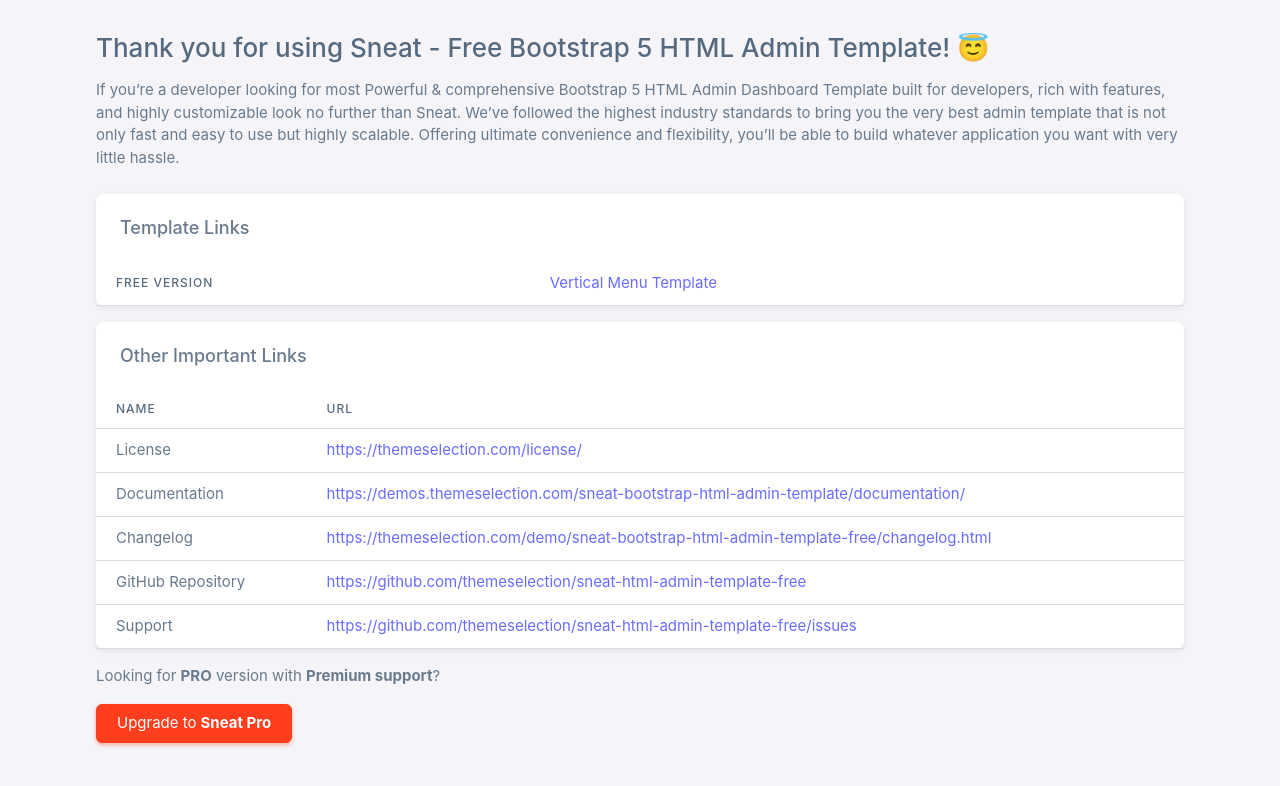
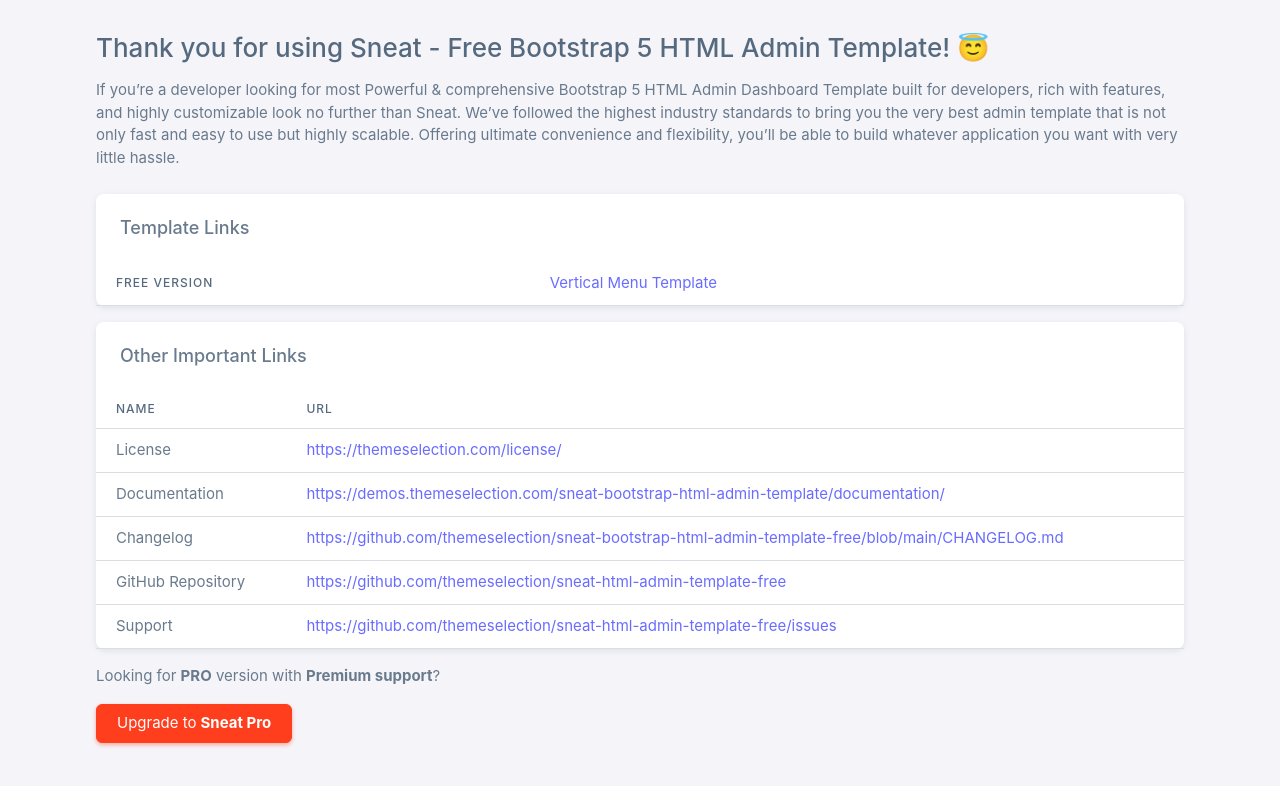
Before and after one commit to themeselection/sneat-bootstrap-html-admin-template-free, a website: page index.html in a window 1280 px wide. Drawn offline with Linux system fonts and the light colour scheme.

Commit message:
refactor(multi): updated changelog links & removed its workflow

```diff
--- a/index.html
+++ b/index.html
@@ -99,9 +99,9 @@
                   <td>Changelog</td>
                   <td>
                     <a
-                      href="https://themeselection.com/demo/sneat-bootstrap-html-admin-template-free/changelog.html"
+                      href="https://github.com/themeselection/sneat-bootstrap-html-admin-template-free/blob/main/CHANGELOG.md"
                       target="_blank"
-                      >https://themeselection.com/demo/sneat-bootstrap-html-admin-template-free/changelog.html</a
+                      >https://github.com/themeselection/sneat-bootstrap-html-admin-template-free/blob/main/CHANGELOG.md</a
                     >
                   </td>
                 </tr>
```
Also changed, not shown: .github/workflows/deploy-changelog.yml (deleted), README.md.
